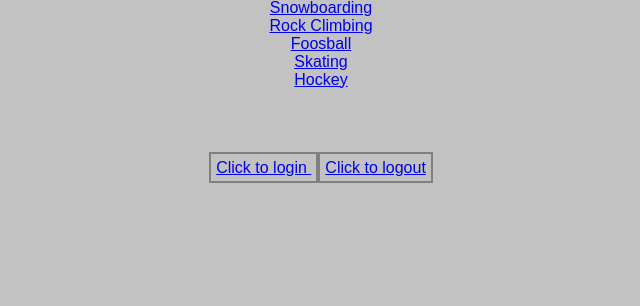
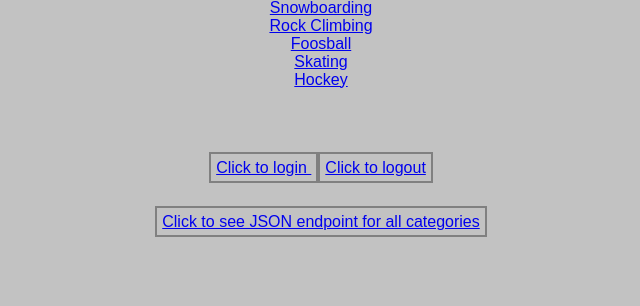
Before and after one commit to michaelsprice/catalog_project, a Flask app: page / in a window 1280 px wide. Shown: the part 200-506 px from the top of the page, without its empty margins (319-959 px from the left). Run offline with Flask 2, Linux system fonts and the light colour scheme.

Commit message:
added JSON endpoint for all categories

```diff
--- a/application.py
+++ b/application.py
@@ -199,6 +199,12 @@ def gdisconnect():
         response.headers['Content-Type'] = 'application/json'
         return response
 
+# JSON API's for all categories
+@app.route('/category/JSON')
+def CategoryJSON():
+    jsonCategory = session.query(Categories).all()
+    return jsonify(Category=[i.serialize for i in jsonCategory])
+
 # JSON API's to view the catalog items information
 @app.route('/category/<int:categories_id>/items/JSON')
 def CategoryItemsJSON(categories_id):
@@ -207,6 +213,7 @@ def CategoryItemsJSON(categories_id):
     CategoryItems = session.query(Items).filter_by(
         category_id=jsonCategories.id).all()
     return jsonify(CategoryItems=[i.serialize for i in CategoryItems])
+
 
 # Show all categories
 @app.route('/')
--- a/templates/categories.html
+++ b/templates/categories.html
@@ -27,6 +27,7 @@
         <a class="box" href='{{url_for('showLogin')}}'> Click to login </a>
 
         <a class="box" href='{{url_for('gdisconnect')}}'> Click to logout </a>
-
+    </br></br></br>
+    <a class="box" href='{{url_for('CategoryJSON')}}'> Click to see JSON endpoint for all categories</a>
         </body>
 </html>
```
